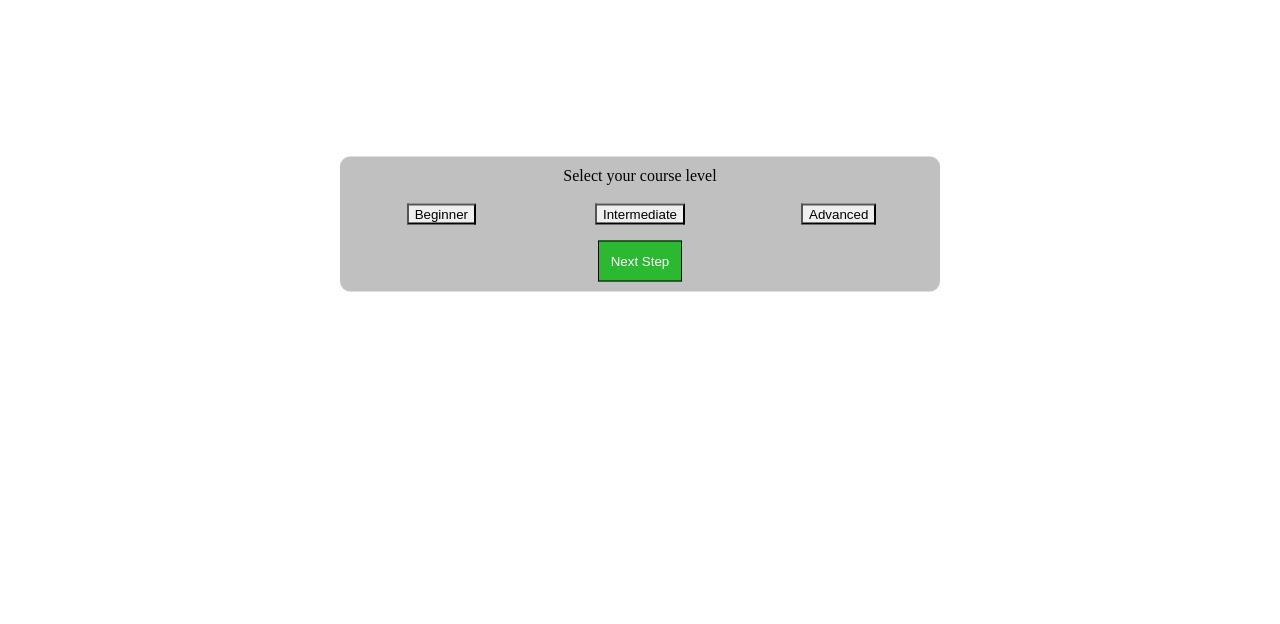
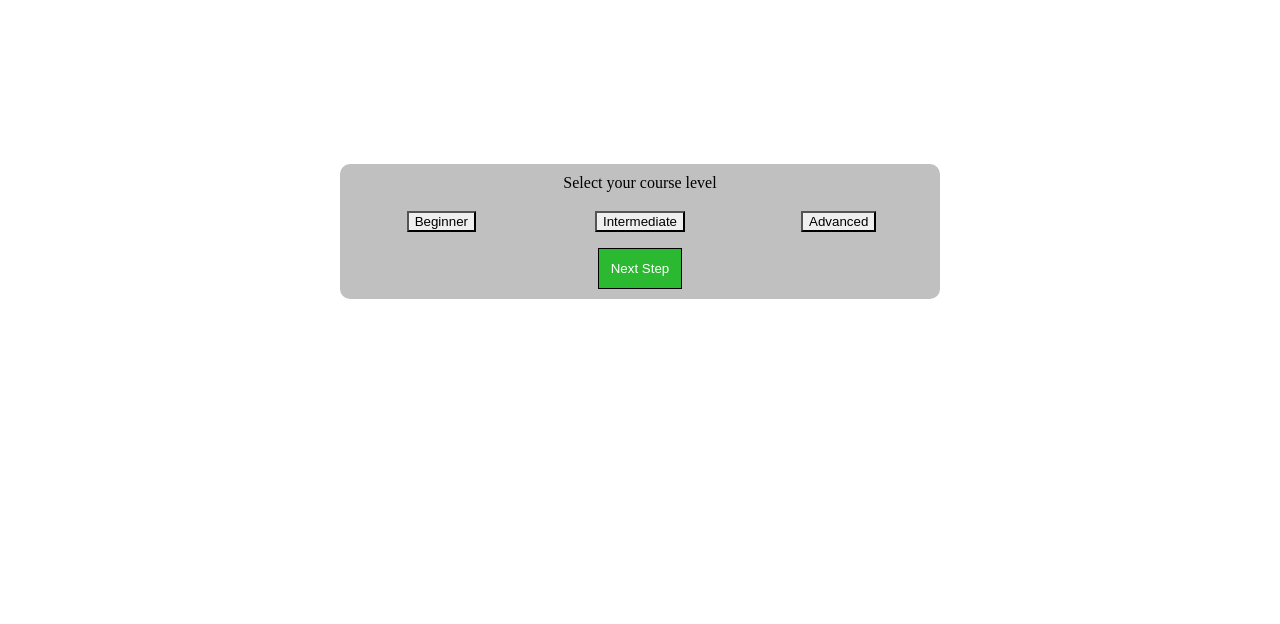
Before and after one commit to CCeph/nova-racing-form, a website built with webpack: page dist/index.html in a window 1280 px wide. Shown: the part 176-800 px from the top of the page. Built offline with nearby package versions, Linux system fonts and the light colour scheme; what pubsub-js would draw is missing.

Commit message:
Changes to animation/position of forms

```diff
--- a/src/style.css
+++ b/src/style.css
@@ -25,6 +25,12 @@ legend,
 select,
 textarea {
   appearance: none;
+}
+
+.grid-body {
+  display: grid;
+  height: 100vh;
+  grid-template-rows: 120px 60px 1fr;
 }
 
 .header {
@@ -61,7 +67,7 @@ nav {
 .course-form > form {
   width: clamp(400px, 65vw, 600px);
   background-color: silver;
-  margin: 25px auto;
+  margin: clamp(25px, 20vh, 200px) auto;
   padding: 10px;
   border-radius: 10px;
 
@@ -94,28 +100,27 @@ nav {
 }
 
 .course-form {
-  opacity: 0;
-  position: absolute;
-  top: 50%;
-  left: 50%;
-  transform: translate(-50%, -50%);
+  opacity: 1;
+  transition: transform var(--slideTime) var(--slingShot);
+}
+
+.course-form.load {
   animation: fade-in 500ms ease-in-out 0s 1 forwards normal;
-  transition: left var(--slideTime) var(--slingShot);
 }
 
 .course-form.passed {
-  left: -50%;
+  transform: translateX(-100%);
 }
 
 @keyframes fade-in {
   0% {
     opacity: 0;
-    transform: translate(-50%, -50%) scale(0, 0);
+    transform: scale(0, 0);
   }
 
   100% {
     opacity: 1;
-    transform: translate(-50%, -50%) scale(1, 1);
+    transform: scale(1, 1);
   }
 }
 
```
Also changed, not shown: dist/index.html.
